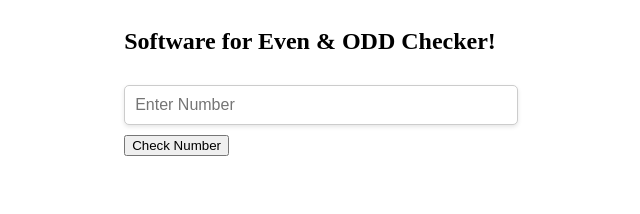
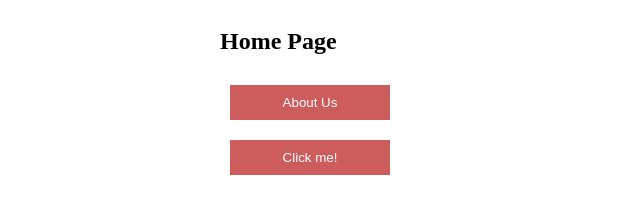
Before and after one commit to UKhayam/Web-Design-Web-Programming, a plain HTML site: page lab/lab 03/index.html in a window 1280 px wide. Shown: the whole page, without its empty margins (330-970 px from the left). Drawn offline with Linux system fonts and the light colour scheme.

Commit message:
button uplad

```diff
--- a/lab/lab 03/index.html
+++ b/lab/lab 03/index.html
@@ -7,20 +7,20 @@
     <title>Document</title>
   </head>
   <body>
-    <!-- <div>
+    <script src="script.js"></script>
+    <div>
       <h2>Home Page</h2>
       <a href="/about.html">
         <button>About Us</button>
       </a>
     </div>
 
-    <button onclick="handleClick()">Click me!</button> -->
+    <button onclick="handleClick()">Click me!</button>
 
-    <h2>Software for Even & ODD Checker!</h2>
+    <!-- <h2>Software for Even & ODD Checker!</h2>
     <div>
       <input id="number" type="number" placeholder="Enter Number" />
       <button onclick="handleClick()">Check Number</button>
-    </div>
-    <script src="script.js"></script>
+    </div> -->
   </body>
 </html>
--- a/lab/lab 03/script.js
+++ b/lab/lab 03/script.js
@@ -1,6 +1,6 @@
 
-function (){
-    // Function
+function handleClick(){
+    alert("Button Clicked...!")
 }
 
 
--- a/lab/lab 03/style.css
+++ b/lab/lab 03/style.css
@@ -21,7 +21,21 @@ input {
   border-color: #888;
 }
 
-  body{
+body {
   display: grid;
   justify-content: center;
 }
+
+button {
+  background-color: indianred;
+  color: white;
+  padding: 10px;
+  margin: 10px;
+  width: 10rem;
+  border: none;
+}
+
+button:hover{
+  background-color: indigo;
+  color: white;
+}
```
Lines whose indentation alone changed are shown as unchanged.
